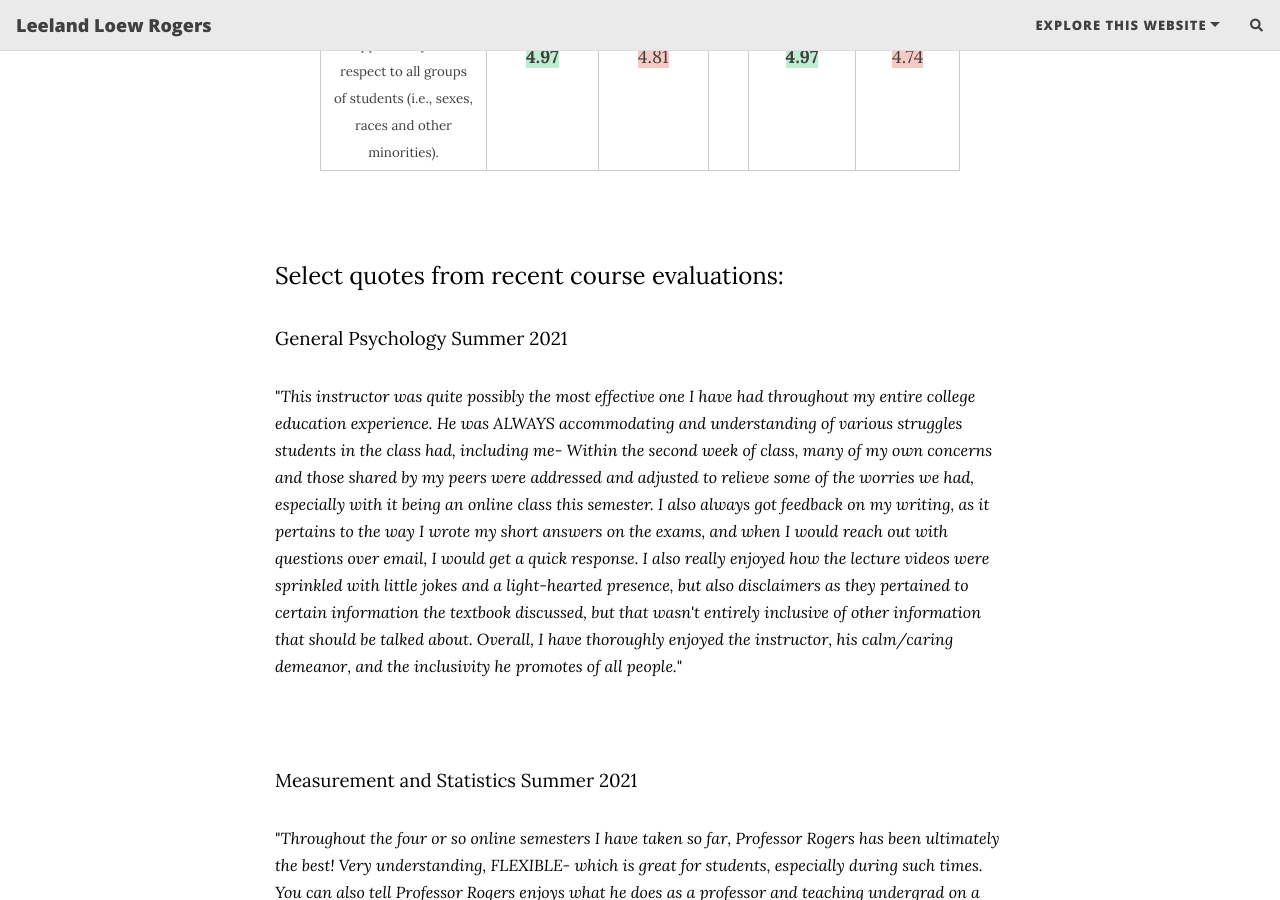
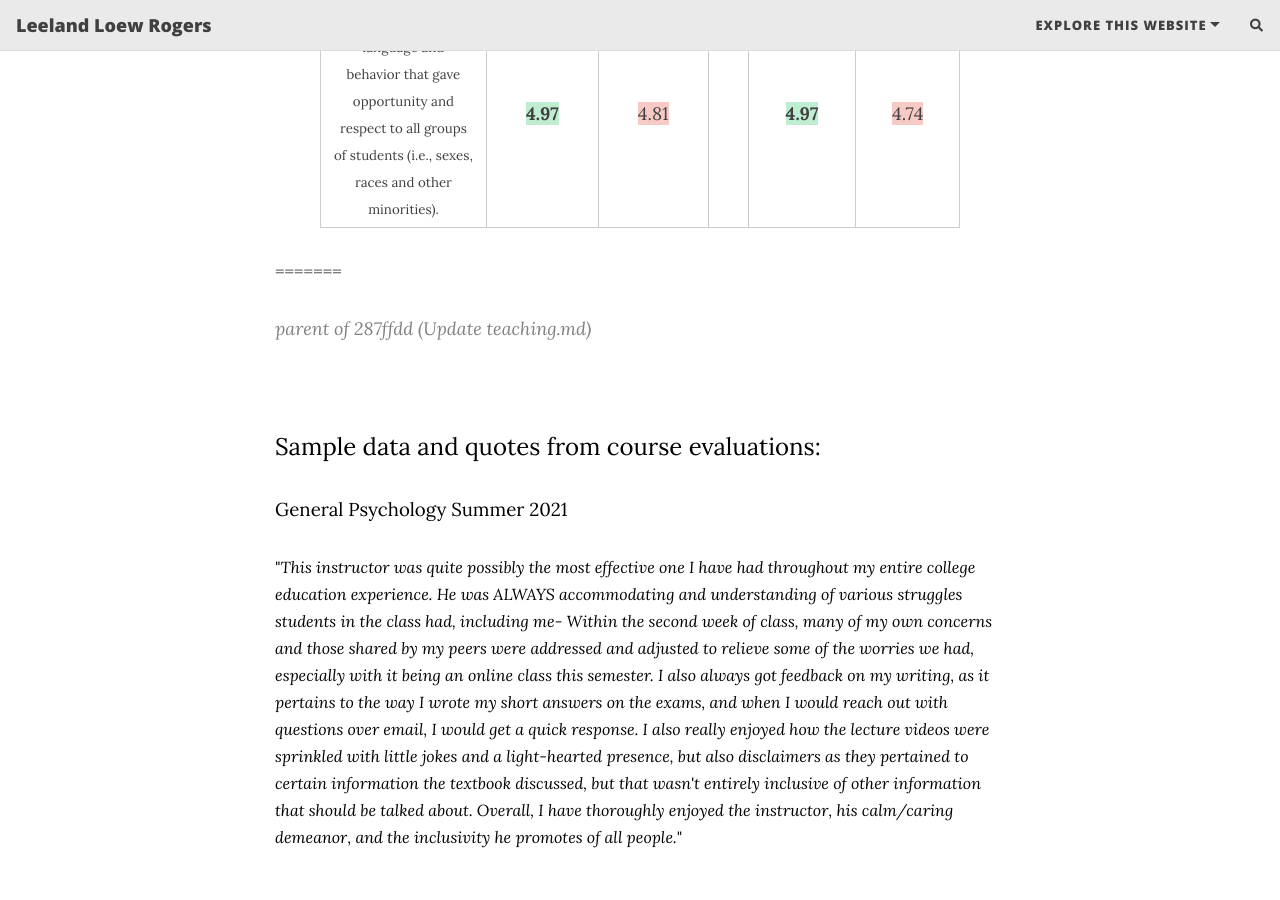
Before and after one commit to LeeLoew/LeelandRogers, a Jekyll site: the page built from teaching.md, in a window 1280 px wide and 900 px high, scrolled down 2164 px. Built offline with Jekyll 4.4.1, drawn with Linux system fonts in a browser that asks for light colours; nearby versions of some CDN libraries; comment, search, counter and statistics services are not loaded.

Commit message:
Update teaching.md

```diff
--- a/teaching.md
+++ b/teaching.md
@@ -61,8 +62,10 @@
         </tr>
     </tbody>
 </table>
+=======
+>>>>>>> parent of 287ffdd (Update teaching.md)
 <p>&nbsp;</p>
-<p><span style="font-size: 18pt;"><span style="color: #000000;">Select quotes from recent course evaluations:</span></span></p>
+<p><span style="font-size: 18pt;"><span style="color: #000000;">Sample data and quotes from course evaluations:</span></span></p>
 <p><span style="font-size: 14pt;"><span style="color: #000000;">General Psychology Summer 2021</span></span></p>
 <p><span style="font-size: 12pt;"><span style="color: #000000;">"<em>This instructor was quite possibly the most effective one I have had throughout my entire college education experience. He was ALWAYS accommodating and understanding of various struggles students in the class had, including me- Within the second week of class, many of my own concerns and those shared by my peers were addressed and adjusted to relieve some of the worries we had, especially with it being an online class this semester. I also always got feedback on my writing, as it pertains to the way I wrote my short answers on the exams, and when I would reach out with questions over email, I would get a quick response. I also really enjoyed how the lecture videos were sprinkled with little jokes and a light-hearted presence, but also disclaimers as they pertained to certain information the textbook discussed, but that wasn't entirely inclusive of other information that should be talked about. Overall, I have thoroughly enjoyed the instructor, his calm/caring demeanor, and the inclusivity he promotes of all people.</em>"</span></span></p>
 <p>&nbsp;</p>
```
Also changed, not shown: other parts of teaching.md (+1 -0 lines).
